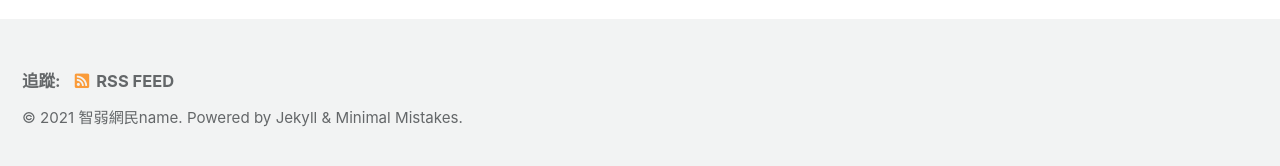
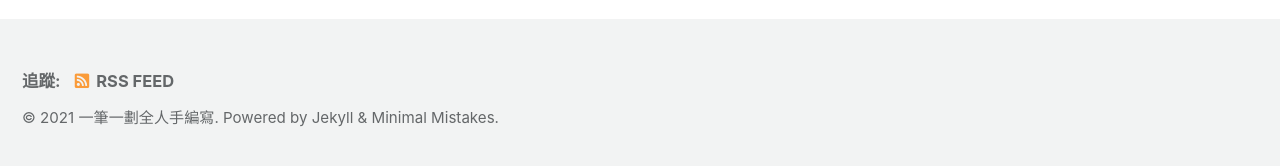
Before and after one commit to stupefii/stupefii, a Jekyll site: the page built from _pages/404.md, in a window 1280 px wide. Shown: the part 726-892 px from the top of the page. Built offline with Jekyll 4.4.1, drawn with Linux system fonts in a browser that asks for light colours; cached includes are drawn as plain includes; our own code applies the rules of GitHub Pages for plain Markdown files.

Commit message:
Update _config.yml

```diff
--- a/_config.yml
+++ b/_config.yml
@@ -19,7 +19,7 @@ locale                   : "zh-HK"
 title                    : "智弱網民"
 title_separator          : "|"
 subtitle                 : 一個中年大叔的無病呻呤
-name                     : "智弱網民name"
+name                     : "一筆一劃全人手編寫"
 description              : "An amazing website."
 url                      : "https://stupefii.github.io"
 baseurl                  : # the subpath of your site, e.g. "/blog"
```
